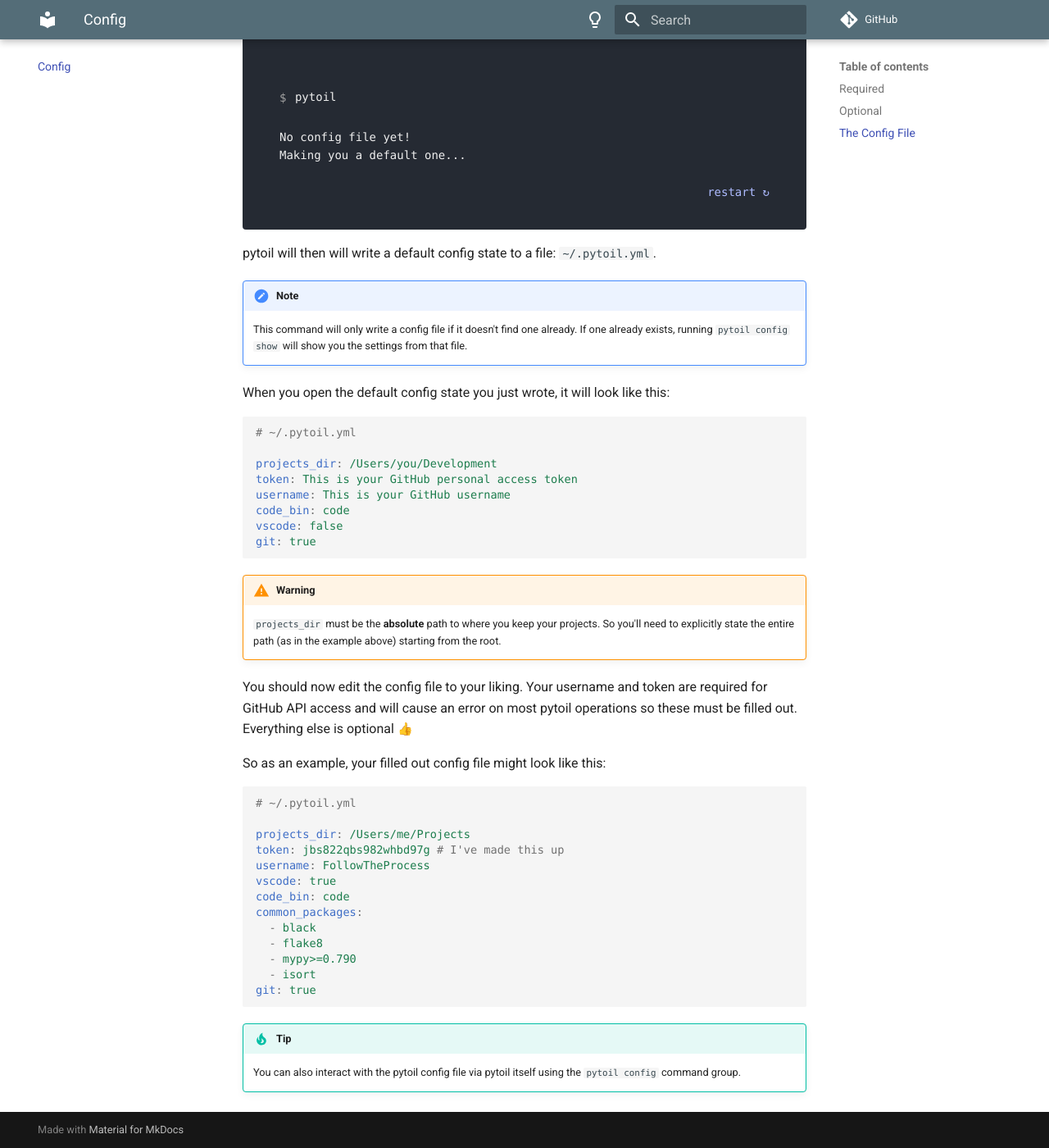
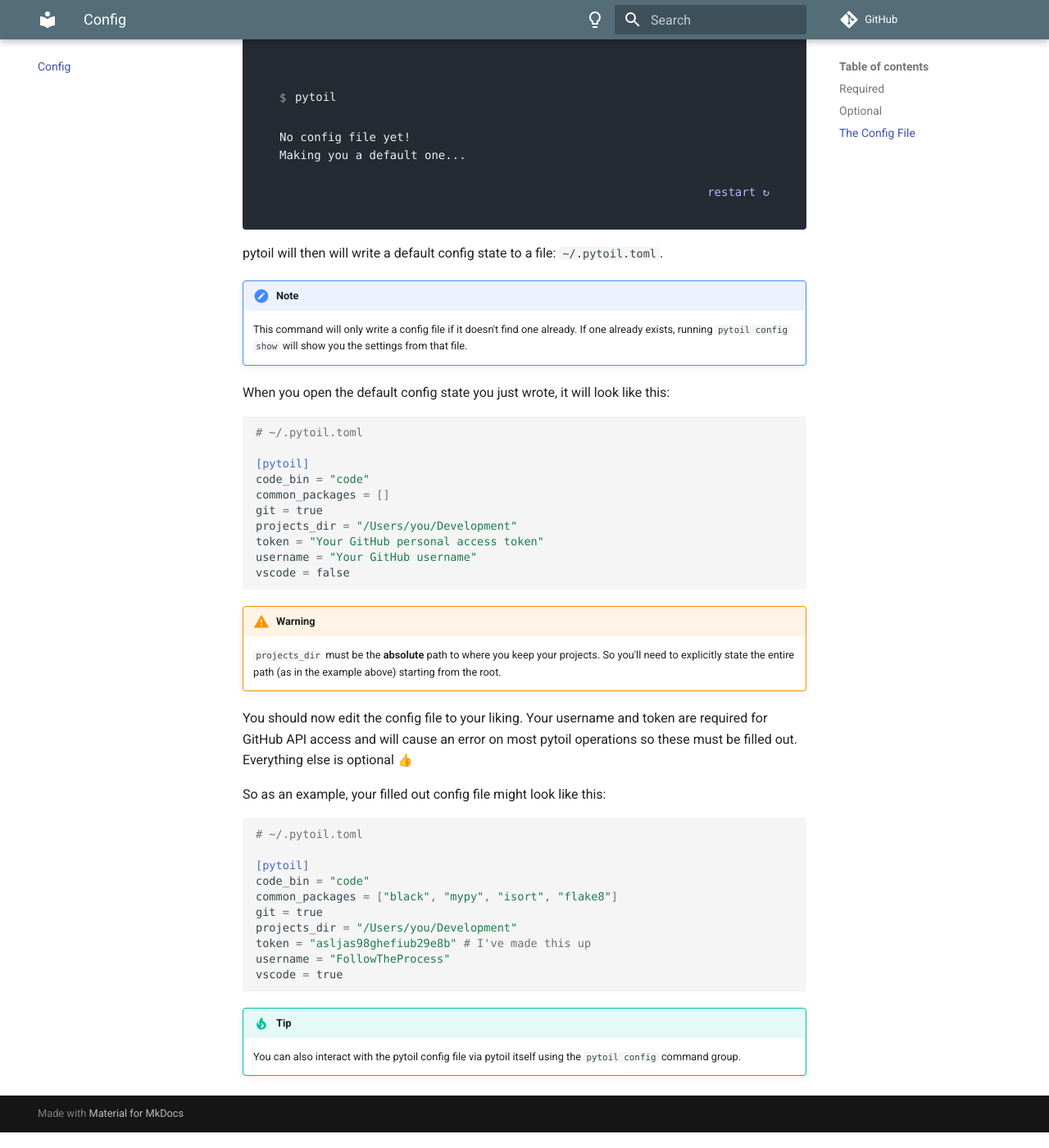
Before and after one commit to FollowTheProcess/pytoil, an MkDocs documentation site: the page built from docs/config.md, in a window 1280 px wide and 1400 px high, scrolled down 1447 px. Shown: the whole window at 82% size. Built offline with MkDocs 1.6.1 and Material for MkDocs 9.7.7, drawn with Linux system fonts in a browser that asks for light colours; emoji names are drawn with the system emoji font; some web fonts are replaced; comment, search, counter and statistics services are not loaded.

Commit message:
Port config file from yaml to toml

````diff
--- a/docs/config.md
+++ b/docs/config.md
@@ -54,7 +54,7 @@
 
 </div>
 
-pytoil will then will write a default config state to a file: `~/.pytoil.yml`.
+pytoil will then will write a default config state to a file: `~/.pytoil.toml`.
 
 !!! note
 
@@ -62,15 +62,17 @@
 
 When you open the default config state you just wrote, it will look like this:
 
-```yaml
-# ~/.pytoil.yml
+```toml
+# ~/.pytoil.toml
 
-projects_dir: /Users/you/Development
-token: This is your GitHub personal access token
-username: This is your GitHub username
-code_bin: code
-vscode: false
-git: true
+[pytoil]
+code_bin = "code"
+common_packages = []
+git = true
+projects_dir = "/Users/you/Development"
+token = "Your GitHub personal access token"
+username = "Your GitHub username"
+vscode = false
 ```
 
 !!! warning
@@ -81,20 +83,18 @@
 
 So as an example, your filled out config file might look like this:
 
-```yaml
-# ~/.pytoil.yml
+```toml
+# ~/.pytoil.toml
 
-projects_dir: /Users/me/Projects
-token: jbs822qbs982whbd97g # I've made this up
-username: FollowTheProcess
-vscode: true
-code_bin: code
-common_packages:
-  - black
-  - flake8
-  - mypy>=0.790
-  - isort
-git: true
+[pytoil]
+code_bin = "code"
+common_packages = ["black", "mypy", "isort", "flake8"]
+git = true
+projects_dir = "/Users/you/Development"
+token = "asljas98ghefiub29e8b" # I've made this up
+username = "FollowTheProcess"
+vscode = true
+
 ```
 
 !!! tip
````
Also changed, not shown: README.md (+1 -1 lines), docs/commands/config.md (+1 -1 lines), docs/index.md (+1 -1 lines), 3 other files.
